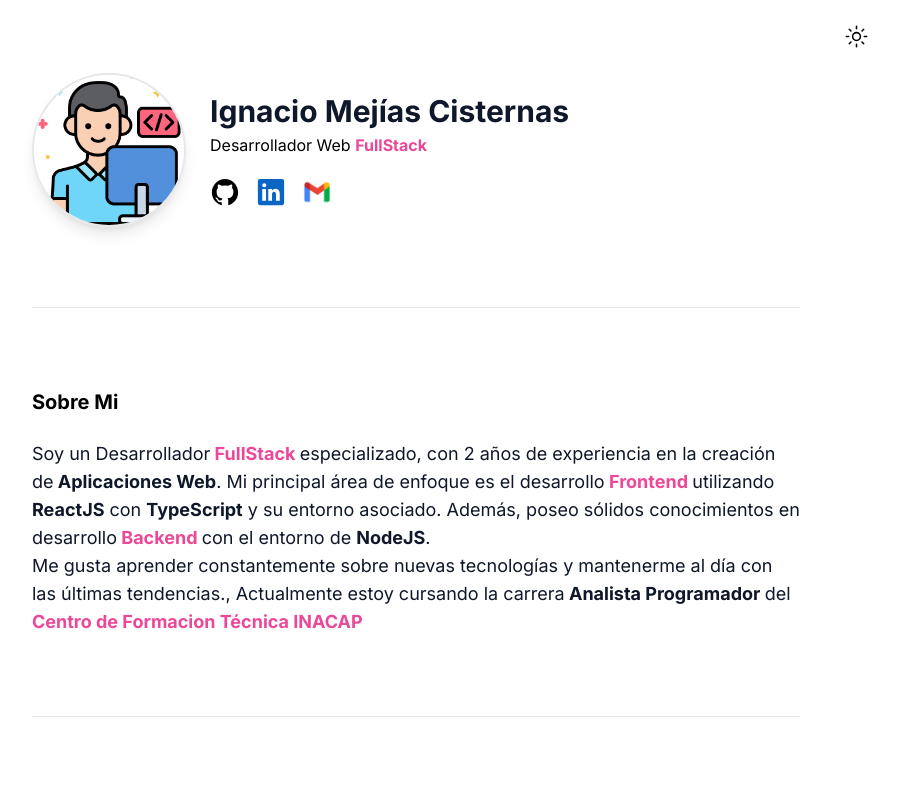
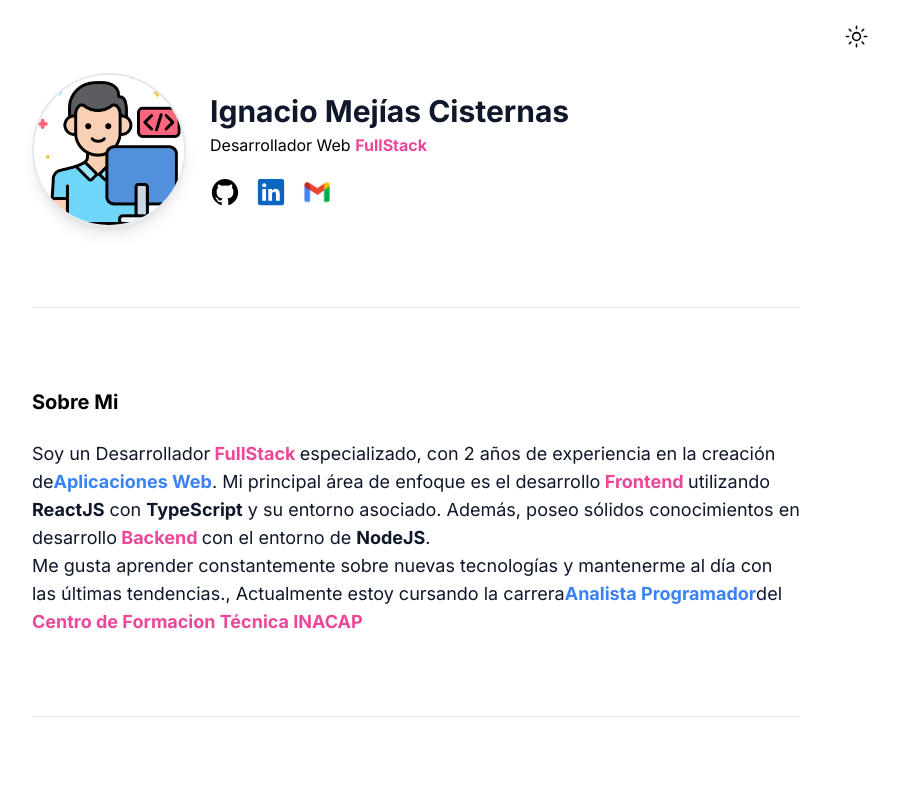
Before and after one commit to ignaciooocs/portfolio, a Next.js app: page / in a window 1280 px wide. Shown: the top 800 px of the page, without its empty margins (224-1123 px from the left). Built offline with nearby package versions, Linux system fonts and the light colour scheme.

Commit message:
The color error was fixed.

```diff
--- a/src/components/Biography.tsx
+++ b/src/components/Biography.tsx
@@ -10,7 +10,7 @@ export default function Biography() {
           Soy un Desarrollador
           <FontBold text=' FullStack ' color='pink' />
           especializado, con 2 años de experiencia en la creación de
-          <FontBold text=' Aplicaciones Web' color='blue' />.
+          <span className='text-blue-500 font-bold'>Aplicaciones Web</span>.
           Mi principal área de enfoque es el desarrollo
           <FontBold text=' Frontend ' color='pink' />
           utilizando <b>ReactJS</b> con <b>TypeScript</b> y su entorno asociado.
@@ -21,7 +21,7 @@ export default function Biography() {
         <p className='text-lg text-slate-900 dark:text-white'>
           Me gusta aprender constantemente sobre nuevas tecnologías y mantenerme al día con las últimas tendencias.,
           Actualmente estoy cursando la carrera
-          <FontBold text=' Analista Programador ' color='blue' />
+          <span className='text-blue-500 font-bold'>Analista Programador</span>
           del
           <FontBold text=' Centro de Formacion Técnica INACAP' color='pink' />
         </p>
```
